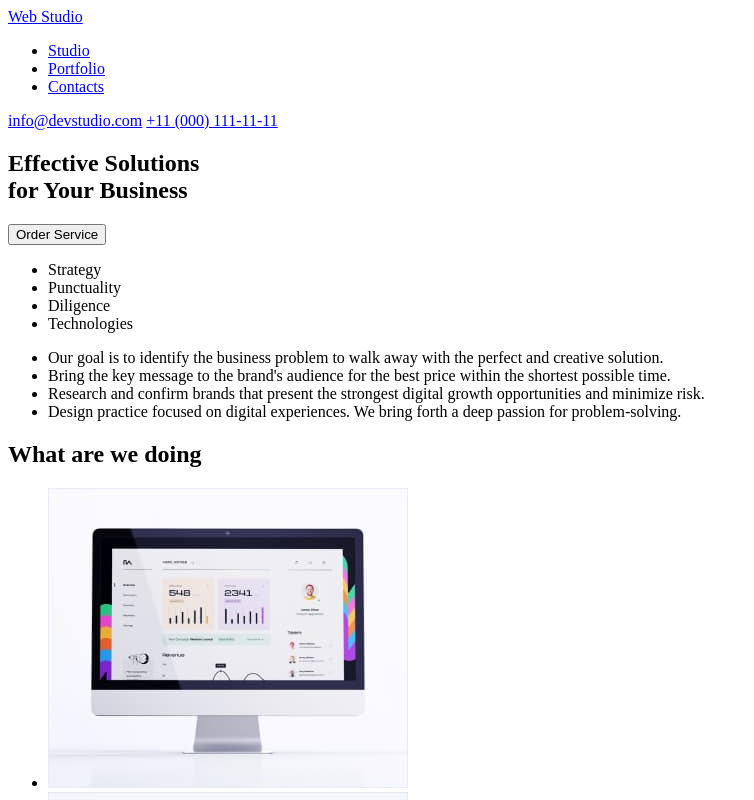
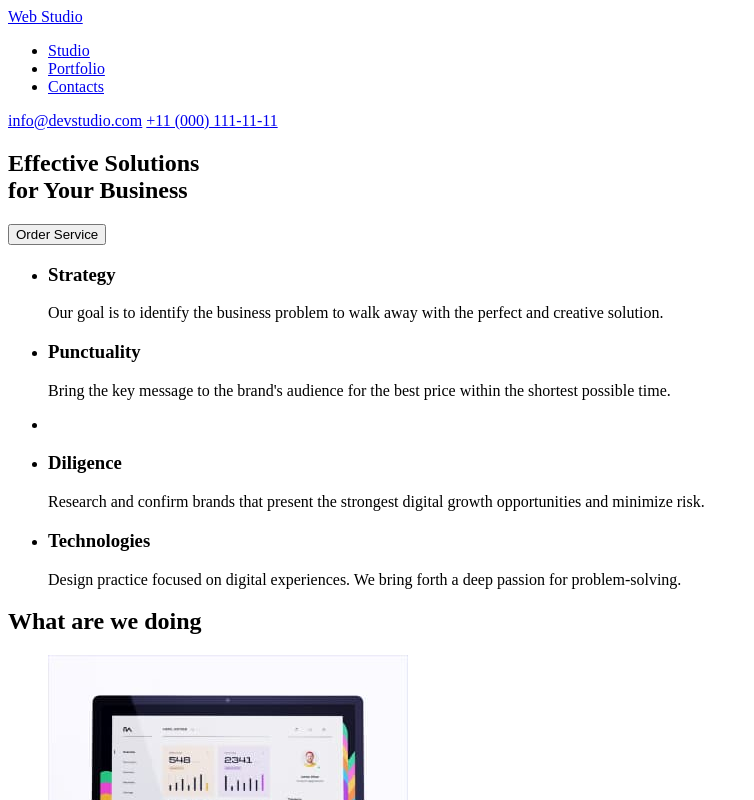
Before and after one commit to OleksandrKvasnytsa/goit-markup-hw-01, a plain HTML site: page index.html in a window 1280 px wide. Shown: the top 800 px of the page, without its empty margins (0-754 px from the left). Drawn offline with Linux system fonts and the light colour scheme.

Commit message:
corectins are made

```diff
--- a/index.html
+++ b/index.html
@@ -31,18 +31,22 @@
 </section>
 <section>
     <ul>
-        <li>Strategy</th>
-        <li>Punctuality<lih>
-        <li>Diligence</li>
-        <li>Technologies</li>
+        <li> <h3>Strategy</h3>
+            <p>Our goal is to identify the business
+            problem to walk away with the perfect and creative solution.</p>
+        </li>
+        <li> <h3>Punctuality</h3>
+            <p>Bring the key message to the brand's audience for the best price within the shortest possible time.</p>
+           <li>
+        <li> <h3>Diligence</h3>
+            <p>Research and confirm brands that present the strongest digital growth opportunities and minimize risk.</p>
+
+        </li>
+        <li> <h3>Technologies</h3>
+            <p>Design practice focused on digital experiences. We bring forth a deep passion for problem-solving.</p>
+        </li>
     </ul>
-    <ul>
-        <li>Our goal is to identify the business
-        problem to walk away with the perfect and creative solution.</li>
-        <li>Bring the key message to the brand's audience for the best price within the shortest possible time.</li>
-        <li>Research and confirm brands that present the strongest digital growth opportunities and minimize risk.</li>
-        <li>Design practice focused on digital experiences. We bring forth a deep passion for problem-solving.</li>
-    </ul>
+
 </section>
 <section>
        <h2>What are we doing</h2>
@@ -54,26 +58,28 @@
 </section>
 <section>
     <h2>Our Team</h2>
-    <div>
+    <ul>
+    <li>
         <img src="photo/Mark Guerrero.jpg" alt="Mark Guerrero photo" width="264" height="260">
         <h3>Mark Guerrero</h3>
         <p>Product Designer</p>
-    </div>
-    <div>
+    </li>
+    <li>
         <img src="photo/Tom Ford.jpg" alt="Tom Ford photo" width="264" height="260">
         <h3>Tom Ford</h3>
         <p>Frontend Developer</p>
-    </div>
-    <div>
+    </li>
+    <li>
         <img src="photo/Camila Garcia.jpg" alt="Camila Garcia photo" width="264" height="260">
         <h3>Camila Garcia</h3>
         <p>Marketing</p>
-    </div>
-    <div>
+    </li>
+    <li>
         <img src="photo/Daniel Wilson.jpg" alt="Daniel Wilson photo" width="264" height="260">
         <h3>Daniel Wilson</h3>
         <p>UI Designer</p>
-    </div>
+    </li>
+    </ul>
 </section>
 </main>
 <footer>
```
